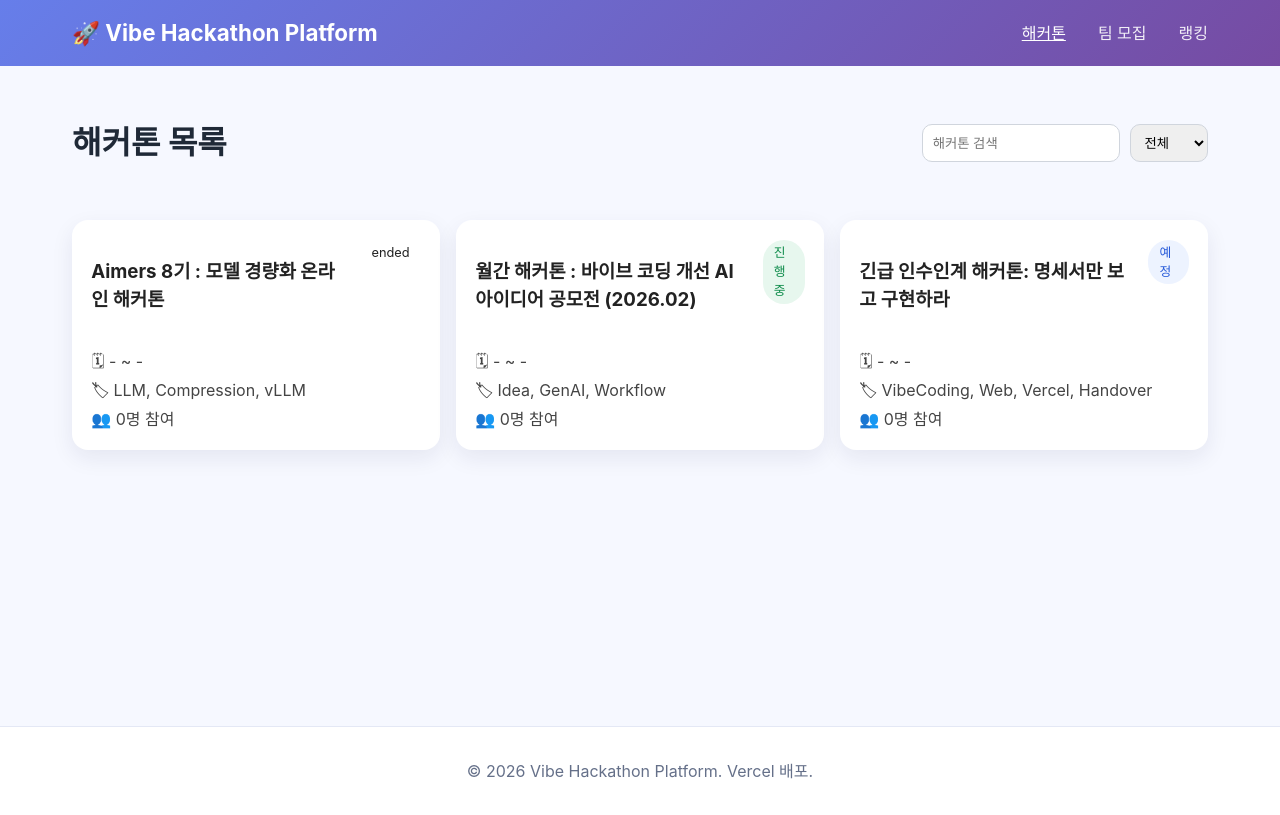
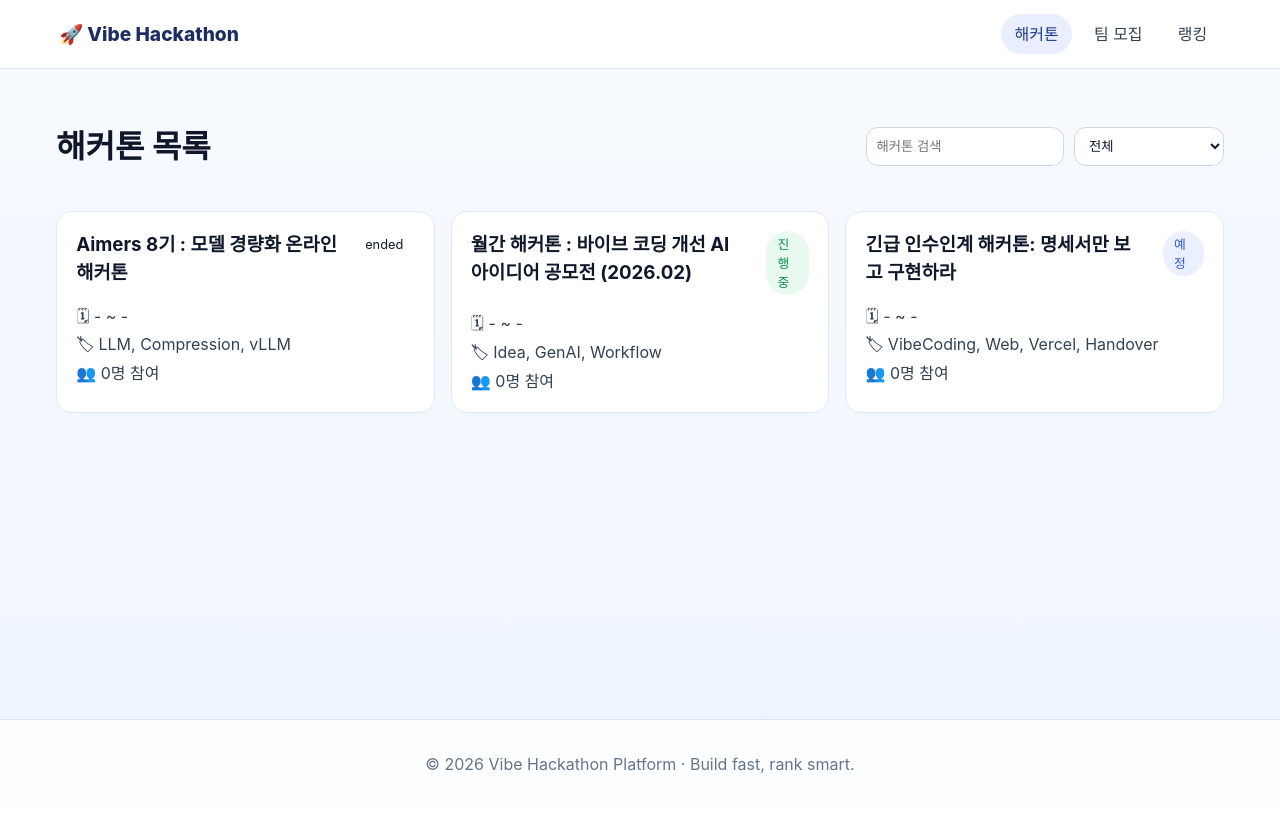
Before and after one commit to kangjung/hackathon-app, a Vue app: page /hackathons in a window 1280 px wide. Built offline with nearby package versions, Linux system fonts and the light colour scheme.

Commit message:
Align ranking/camp flow to spec and refine modern light UI

```diff
--- a/src/App.vue
+++ b/src/App.vue
@@ -5,7 +5,7 @@
       <router-view />
     </main>
     <footer class="footer">
-      <p>&copy; 2026 Vibe Hackathon Platform. Vercel 배포.</p>
+      <p>© 2026 Vibe Hackathon Platform · Build fast, rank smart.</p>
     </footer>
   </div>
 </template>
--- a/src/components/FilterMenu.vue
+++ b/src/components/FilterMenu.vue
@@ -27,5 +27,5 @@ const update = (key, value) => {
 
 <style scoped>
 .filters { display: flex; gap: 0.6rem; flex-wrap: wrap; }
-input, select { border: 1px solid #d0d5dd; border-radius: 10px; padding: 0.6rem; }
+input, select { border: 1px solid #d0d8e6; border-radius: 12px; padding: 0.62rem; min-width: 150px; background: #fff; color: #0f172a; }
 </style>
--- a/src/components/HackathonCard.vue
+++ b/src/components/HackathonCard.vue
@@ -4,10 +4,10 @@
       <h3>{{ hackathon.title }}</h3>
       <span class="badge" :class="hackathon.status">{{ hackathon.statusLabel }}</span>
     </div>
-    <p>{{ hackathon.summary }}</p>
+    <p class="summary">{{ hackathon.summary }}</p>
     <ul>
       <li>🗓 {{ hackathon.startDate }} ~ {{ hackathon.endDate }}</li>
-      <li>🏷 {{ hackathon.tags.join(', ') }}</li>
+      <li>🏷 {{ hackathon.tags.join(', ') || '태그 없음' }}</li>
       <li>👥 {{ hackathon.participants }}명 참여</li>
     </ul>
   </router-link>
@@ -20,11 +20,14 @@ defineProps({
 </script>
 
 <style scoped>
-.card { background: #fff; border-radius: 16px; padding: 1.2rem; box-shadow: 0 8px 22px rgba(20, 20, 80, 0.08); text-decoration: none; color: #222; display: block; }
+.card { background: #fff; border: 1px solid #e2e8f0; border-radius: 16px; padding: 1.2rem; text-decoration: none; color: #0f172a; display: block; transition: transform 0.18s ease; }
+.card:hover { transform: translateY(-3px); }
 .top-row { display: flex; justify-content: space-between; align-items: start; gap: 1rem; }
+h3 { margin: 0; }
+.summary { color: #475569; }
 .badge { border-radius: 999px; padding: 0.2rem 0.7rem; font-size: 0.8rem; }
-.badge.ongoing { background: #e7f7ee; color: #0f8c4b; }
-.badge.upcoming { background: #edf3ff; color: #275ad9; }
-.badge.closed { background: #f2f2f2; color: #555; }
-ul { padding: 0; list-style: none; margin: 1rem 0 0; display: grid; gap: 0.3rem; color: #444; }
+.badge.ongoing { background: #e8faef; color: #0f8c4b; }
+.badge.upcoming { background: #eaf0ff; color: #2c55d8; }
+.badge.closed { background: #f1f5f9; color: #475569; }
+ul { padding: 0; list-style: none; margin: 1rem 0 0; display: grid; gap: 0.3rem; color: #334155; }
 </style>
--- a/src/components/Header.vue
+++ b/src/components/Header.vue
@@ -1,7 +1,7 @@
 <template>
   <header class="header">
     <nav class="nav">
-      <router-link to="/" class="logo"> 🚀 Vibe Hackathon Platform </router-link>
+      <router-link to="/" class="logo">🚀 Vibe Hackathon</router-link>
       <div class="nav-links">
         <router-link to="/hackathons">해커톤</router-link>
         <router-link to="/camp">팀 모집</router-link>
@@ -12,15 +12,18 @@
 </template>
 
 <style scoped>
-.header { background: linear-gradient(135deg, #667eea 0%, #764ba2 100%); color: white; padding: 1rem 0; }
-.nav { max-width: 1200px; margin: 0 auto; display: flex; justify-content: space-between; align-items: center; padding: 0 2rem; }
-.logo { font-size: 1.4rem; font-weight: bold; text-decoration: none; color: white; }
-.nav-links a { color: white; text-decoration: none; margin-left: 2rem; opacity: 0.9; }
-.nav-links a:hover,
-.nav-links a.router-link-active { opacity: 1; text-decoration: underline; }
-@media (max-width: 768px) {
-  .nav { flex-direction: column; gap: 1rem; }
-  .nav-links { display: flex; gap: 1rem; flex-wrap: wrap; justify-content: center; }
-  .nav-links a { margin-left: 0; }
+.header {
+  position: sticky;
+  top: 0;
+  z-index: 20;
+  border-bottom: 1px solid #dbe4f6;
+  background: rgba(255, 255, 255, 0.9);
+  backdrop-filter: blur(12px);
 }
+.nav { max-width: 1200px; margin: 0 auto; display: flex; justify-content: space-between; align-items: center; padding: 0.9rem 1.2rem; }
+.logo { font-size: 1.2rem; font-weight: 800; text-decoration: none; color: #1d2c62; }
+.nav-links { display: flex; gap: 0.5rem; }
+.nav-links a { color: #334155; text-decoration: none; padding: 0.48rem 0.85rem; border-radius: 999px; transition: all 0.2s ease; }
+.nav-links a:hover, .nav-links a.router-link-active { color: #1e3a8a; background: #e9efff; }
+@media (max-width: 768px) { .nav { flex-direction: column; gap: 0.8rem; } }
 </style>
--- a/src/components/StatusState.vue
+++ b/src/components/StatusState.vue
@@ -15,7 +15,7 @@ defineEmits(['retry'])
 </script>
 
 <style scoped>
-.state { background: #fff; border-radius: 12px; border: 1px solid #e4e9f6; padding: 1.2rem; text-align: center; color: #445; }
+.state { border-radius: 14px; border: 1px solid #dde6f4; padding: 1.2rem; text-align: center; color: #334155; background: #fff; }
 .state.error { border-color: #fecaca; color: #b91c1c; }
-button { margin-top: 0.5rem; border: none; border-radius: 10px; background: #2f62ff; color: #fff; padding: 0.45rem 0.8rem; cursor: pointer; }
+button { margin-top: 0.5rem; border: none; border-radius: 10px; background: #4f46e5; color: #fff; padding: 0.45rem 0.8rem; cursor: pointer; }
 </style>
--- a/src/stores/hackathon.js
+++ b/src/stores/hackathon.js
@@ -47,6 +47,7 @@ const normalizeTeams = (items) =>
     name: team.name || team.teamName || `팀 ${index + 1}`,
     intro: team.intro || team.description || '',
     contact: team.contact || team.contactUrl || team.contact_url || '',
+    lookingFor: team.lookingFor || team.position || team.role || '',
     isOpen: typeof team.isOpen === 'boolean' ? team.isOpen : Boolean(team.lookingFor || team.open),
     hackathonSlug: team.hackathonSlug || team.slug || team.hackathon || ''
   }))
@@ -228,6 +229,32 @@ export const useHackathonStore = defineStore('hackathon', () => {
     }
   }
 
+
+  const getGlobalRankings = (period = 'all') => {
+    const entries = period === 'all'
+      ? leaderboards.value
+      : getRankingsByPeriod(period)
+
+    const scoreMap = new Map()
+
+    entries.forEach((entry) => {
+      if (!entry.teamCode) return
+      const key = entry.teamCode
+      if (!scoreMap.has(key)) {
+        scoreMap.set(key, {
+          teamCode: key,
+          nickname: entry.teamName || key,
+          points: 0
+        })
+      }
+
+      const row = scoreMap.get(key)
+      row.points += Number(entry.points || 0)
+    })
+
+    return [...scoreMap.values()].sort((a, b) => b.points - a.points)
+  }
+
   const getRankingsByPeriod = (period = 'all') => {
     if (period === 'all') {
       return [...leaderboards.value].sort((a, b) => b.points - a.points)
@@ -266,6 +293,7 @@ export const useHackathonStore = defineStore('hackathon', () => {
     getTeamsByHackathon,
     getLeaderboardByHackathon,
     getRankingsByPeriod,
+    getGlobalRankings,
     addTeam,
     submitProject
   }
--- a/src/style.css
+++ b/src/style.css
@@ -1,11 +1,20 @@
 :root {
-  font-family: Inter, Pretendard, system-ui, -apple-system, sans-serif;
+  font-family: 'Inter', 'Pretendard', system-ui, -apple-system, sans-serif;
   line-height: 1.5;
-  color: #1f2937;
-  background: #f6f8ff;
+  color: #0f172a;
+  background: linear-gradient(180deg, #f8fbff 0%, #eef4ff 100%);
 }
 
 * { box-sizing: border-box; }
-body { margin: 0; }
-.main-content { min-height: calc(100vh - 140px); }
-.footer { border-top: 1px solid #e4e8f5; color: #657089; text-align: center; padding: 1rem; background: #fff; }
+body { margin: 0; min-height: 100vh; }
+a { color: inherit; }
+#app { min-height: 100vh; }
+.main-content { min-height: calc(100vh - 150px); }
+.footer {
+  border-top: 1px solid #dce4f4;
+  color: #64748b;
+  text-align: center;
+  padding: 1rem;
+  background: rgba(255, 255, 255, 0.86);
+  backdrop-filter: blur(8px);
+}
--- a/src/views/HackathonDetail.vue
+++ b/src/views/HackathonDetail.vue
@@ -73,7 +73,7 @@ const onSubmit = ({ teamCode, notes, fileType }) => {
 <style scoped>
 .detail { max-width: 1100px; margin: 1.5rem auto; padding: 0 1rem; }
 .tabs { margin-top: 1rem; display: grid; grid-template-columns: repeat(auto-fill, minmax(280px, 1fr)); gap: 0.9rem; }
-article { background: #fff; border-radius: 14px; border: 1px solid #e4e9f6; padding: 1rem; }
-button { border: none; border-radius: 10px; background: #2f62ff; color: #fff; padding: 0.5rem 0.8rem; cursor: pointer; }
-a { color: #2f62ff; }
+article { background: #fff; border-radius: 14px; border: 1px solid #e2e8f0; padding: 1rem; }
+button { border: none; border-radius: 10px; background: #4f46e5; color: #fff; padding: 0.5rem 0.8rem; cursor: pointer; }
+a { color: #4338ca; }
 </style>
--- a/src/views/HackathonsList.vue
+++ b/src/views/HackathonsList.vue
@@ -44,7 +44,7 @@ onMounted(() => {
 </script>
 
 <style scoped>
-.hackathons-list { max-width: 1200px; margin: 0 auto; padding: 2rem; }
-.page-header { display: flex; justify-content: space-between; align-items: center; margin-bottom: 2rem; flex-wrap: wrap; gap: 1rem; }
+.hackathons-list { max-width: 1200px; margin: 0 auto; padding: 2rem 1rem; }
+.page-header { display: flex; justify-content: space-between; align-items: center; margin-bottom: 1.2rem; flex-wrap: wrap; gap: 1rem; }
 .grid { display: grid; grid-template-columns: repeat(auto-fill, minmax(320px, 1fr)); gap: 1rem; }
 </style>
```
Also changed, not shown: src/views/Home.vue (+26 -9 lines), src/views/Leaderboard.vue (+38 -14 lines), src/views/Teams.vue (+12 -7 lines).
